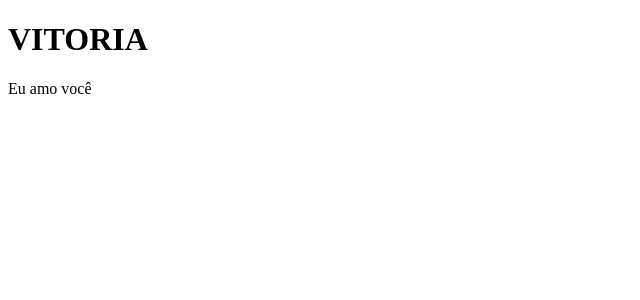
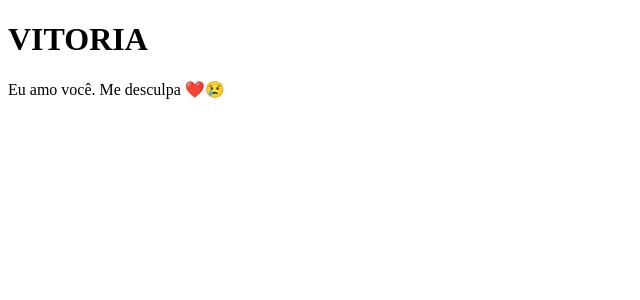
Before and after one commit to caioolopes/clone-tabnews, a Next.js app: page / in a window 1280 px wide. Shown: the top 300 px of the page, without its empty margins (0-640 px from the left). Built offline with nearby package versions, Linux system fonts and the light colour scheme.

Commit message:
commit pagina incial

```diff
--- a/pages/index.js
+++ b/pages/index.js
@@ -2,7 +2,7 @@ function Home() {
   return (
     <div>
       <h1>VITORIA</h1>
-      <p>Eu amo você</p>
+      <p>Eu amo você. Me desculpa ❤️😢</p>
     </div>
   );
 }
```
